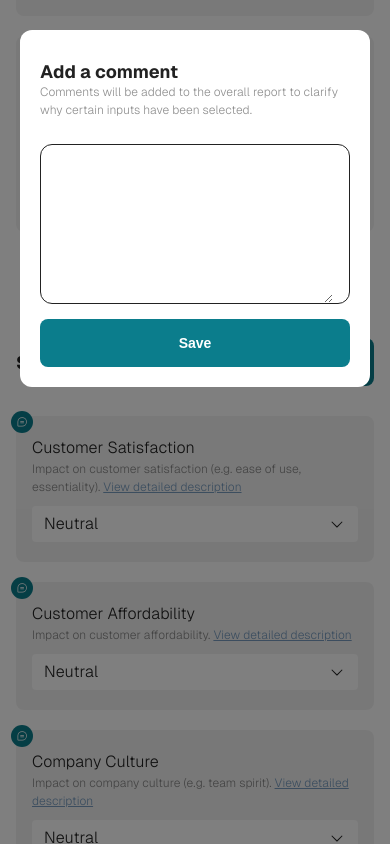
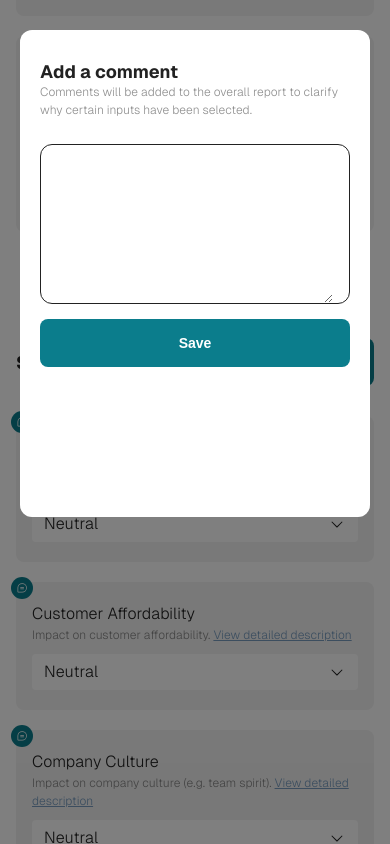
Before and after one commit to fabian-weiss/cost-benefit-model-verbund, a Next.js app: page / in a window 390 px wide. Both pictures are taken after a click on the element 22 px from the left and 422 px from the top of the page. Built offline with nearby package versions, Linux system fonts and the light colour scheme.

Commit message:
more padding bottom

```diff
--- a/src/styles/dialog.css
+++ b/src/styles/dialog.css
@@ -82,7 +82,7 @@
   }
   .fw-dialog-wrapper {
     margin-bottom: 50px;
-    padding-bottom: 100px;
+    padding-bottom: 150px !important;
     padding: 20px;
     gap: 15px;
   }
```
